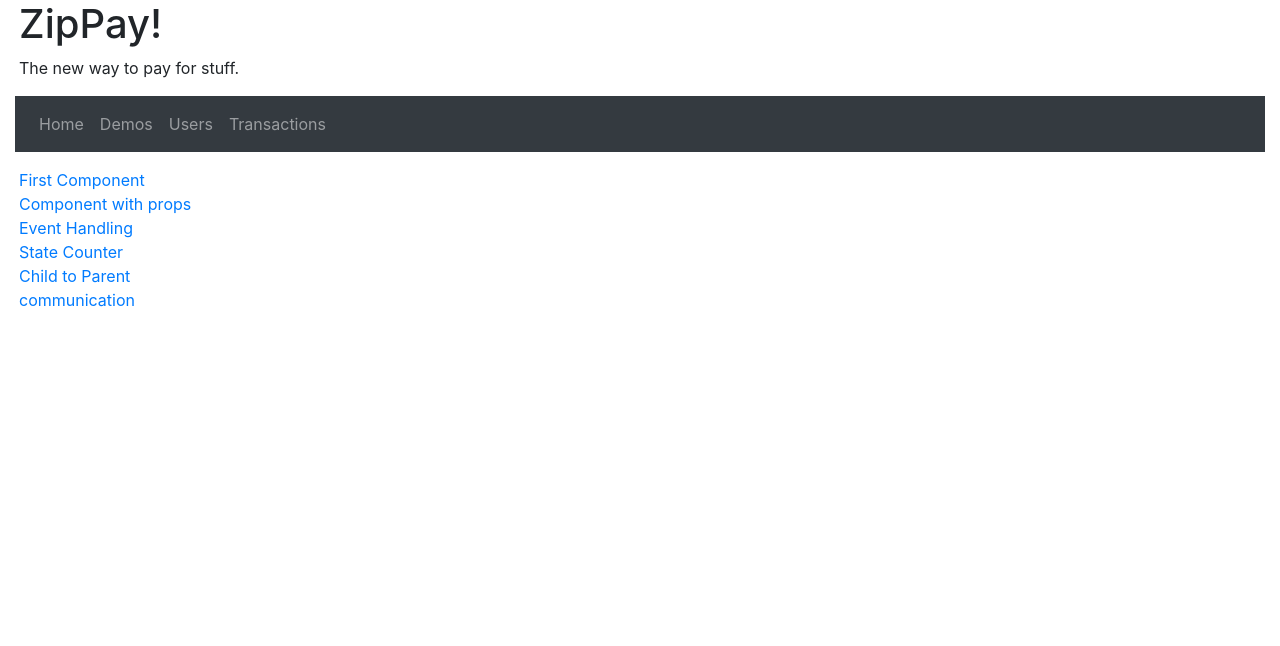
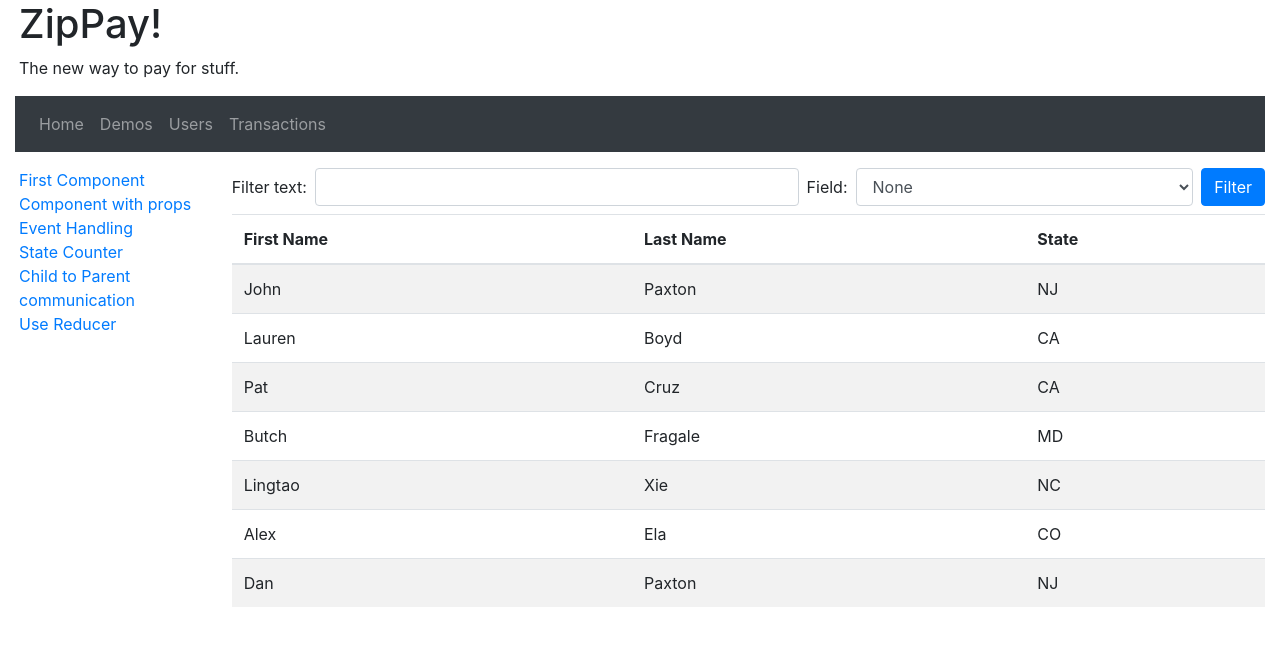
Before and after one commit to benelan/esri-online, a React (Create React App) app: page /demos/use-reducer in a window 1280 px wide. Shown: the top 646 px of the page. Built offline with nearby package versions, Linux system fonts and the light colour scheme.

Commit message:
Wednesday morning

```diff
--- a/src/demos/DemosManager.tsx
+++ b/src/demos/DemosManager.tsx
@@ -5,6 +5,7 @@ import { UsingCustomGreeter } from './CustomGreeter';
 import EventHandling from './EventHandling';
 import StateCounter from './StateCounter';
 import ChildToParent from './ChildToParent';
+import UseReducerManager from './use-reducer/UseReducerManager';
 
 function DemosManager() {
   return (
@@ -26,6 +27,9 @@ function DemosManager() {
           <li>
             <Link to="/demos/child-to-parent">Child to Parent communication</Link>
           </li>
+          <li>
+            <Link to="/demos/use-reducer">Use Reducer</Link>
+          </li>
         </ul>
       </div>
       <div className="col">
@@ -45,6 +49,9 @@ function DemosManager() {
           <Route path="/demos/child-to-parent">
             <ChildToParent />
           </Route>
+          <Route path="/demos/use-reducer">
+            <UseReducerManager />
+          </Route>
         </Switch>
       </div>
     </div>
--- /dev/null
+++ b/src/demos/use-reducer/UseReducerFilter.tsx
@@ -0,0 +1,62 @@
+import React, { useState, FormEvent } from 'react';
+import { PeopleFilter } from './UseReducerManager';
+import { Person } from './people';
+
+interface UseReducerFilterProps {
+  callFilter: (filter: PeopleFilter) => void;
+}
+
+const UseReducerFilter = ({ callFilter }: UseReducerFilterProps) => {
+  const [filterText, setFilterText] = useState('');
+  const [filterField, setFilterField] = useState<keyof Person | ''>('');
+
+  const updateState = (
+    event: FormEvent<HTMLInputElement | HTMLSelectElement>,
+  ) => {
+    if (event.currentTarget.id === 'filter-text') {
+      setFilterText(event.currentTarget.value);
+    } else if (event.currentTarget.id === 'filter-field') {
+      setFilterField(event.currentTarget.value as keyof Person | '');
+    }
+  };
+
+  return (
+    <form className="form-inline mb-2">
+      {/* <div className="form-group"> */}
+      <label htmlFor="filter-text">Filter text: </label>
+      <input
+        type="text"
+        id="filter-text"
+        className="form-control mx-sm-2 ml-sm-2 flex-grow-1"
+        value={filterText}
+        onChange={updateState}
+      />
+      {/* </div> */}
+      {/* <div className="form-group"> */}
+      <label htmlFor="filter-field">Field: </label>
+      <select
+        id="filter-field"
+        className="form-control mx-sm-2 flex-grow-1"
+        value={filterField}
+        onChange={updateState}
+      >
+        <option value="">None</option>
+        <option value="firstName">First Name</option>
+        <option value="lastName">Last Name</option>
+        <option value="state">State</option>
+      </select>
+      {/* </div> */}
+      {/* <div> */}
+      <button
+        type="button"
+        className="btn btn-primary"
+        onClick={() => callFilter({ filterField, filterText })}
+      >
+        Filter
+      </button>
+      {/* </div> */}
+    </form>
+  );
+};
+
+export default UseReducerFilter;
--- /dev/null
+++ b/src/demos/use-reducer/UseReducerGrid.tsx
@@ -0,0 +1,59 @@
+import React from 'react';
+import { Person } from './people';
+import { SortField, PeopleFilter } from './UseReducerManager';
+
+interface UseReducerGridProps {
+  people: Person[];
+  filter?: PeopleFilter;
+  clickHeader?: (header: SortField) => void;
+}
+
+const UseReducerGrid = ({
+  people,
+  filter,
+  clickHeader,
+}: UseReducerGridProps) => {
+  const highlightRow = (person: Person): string => {
+    if (filter) {
+      if (filter.filterText === '') {
+        return '';
+      } else {
+        const filterRe = new RegExp(filter.filterText, 'i');
+        let searchText = Object.values(person).join(' ');
+        if (filter.filterField !== '') {
+          searchText = person[filter.filterField];
+        }
+        // return person[filter.filterField].includes(filter.filterText);
+        return filterRe.test(searchText) ? 'highlight' : '';
+      }
+    }
+    return '';
+  };
+
+  return (
+    <table className="table table-striped table-hover">
+      <thead>
+        <tr>
+          <th onClick={() => clickHeader && clickHeader('firstName')}>
+            First Name
+          </th>
+          <th onClick={() => clickHeader && clickHeader('lastName')}>
+            Last Name
+          </th>
+          <th onClick={() => clickHeader && clickHeader('state')}>State</th>
+        </tr>
+      </thead>
+      <tbody>
+        {people.map((person) => (
+          <tr key={person.id} className={highlightRow(person)}>
+            <td>{person.firstName}</td>
+            <td>{person.lastName}</td>
+            <td>{person.state}</td>
+          </tr>
+        ))}
+      </tbody>
+    </table>
+  );
+};
+
+export default UseReducerGrid;
--- /dev/null
+++ b/src/demos/use-reducer/UseReducerManager.tsx
@@ -0,0 +1,66 @@
+import React, { useReducer } from 'react';
+import { Person, people } from './people';
+import UseReducerGrid from './UseReducerGrid';
+import * as lodash from 'lodash';
+import UseReducerFilter from './UseReducerFilter';
+
+import './use-reducer.css';
+
+type SortDirection = 'asc' | 'desc';
+export type SortField = keyof Person | '';
+export interface PeopleFilter {
+  filterField: keyof Person | '';
+  filterText: string;
+}
+
+interface DemoState {
+  people: Person[];
+  peopleFilter: PeopleFilter | null;
+  sortField: SortField;
+  sortDirection: SortDirection;
+}
+
+const initialState: DemoState = {
+  people,
+  peopleFilter: null,
+  sortField: '',
+  sortDirection: 'asc',
+};
+
+type Action = { type: 'sort'; payload: SortField };
+
+function reducer(state: DemoState, action: Action): DemoState {
+  switch (action.type) {
+    case 'sort': {
+      let sortDirection: SortDirection = 'asc';
+      if (state.sortField === action.payload && state.sortDirection === 'asc') {
+        sortDirection = 'desc';
+      }
+      return { ...state, sortDirection, sortField: action.payload };
+    }
+    default:
+      return state;
+  }
+}
+
+const UseReducerManager = () => {
+  const [state, dispatch] = useReducer(reducer, initialState);
+
+  const displayPeople = lodash.orderBy(
+    state.people,
+    state.sortField,
+    state.sortDirection,
+  );
+
+  return (
+    <section>
+      <UseReducerFilter callFilter={() => console.log('callFilter')} />
+      <UseReducerGrid
+        people={displayPeople}
+        clickHeader={(field) => dispatch({ type: 'sort', payload: field })}
+      />
+    </section>
+  );
+};
+
+export default UseReducerManager;
--- /dev/null
+++ b/src/demos/use-reducer/people.ts
@@ -0,0 +1,52 @@
+export interface Person {
+  id: string;
+  firstName: string;
+  lastName: string;
+  state: string;
+}
+
+export const people: Person[] = [
+  {
+    id: '1',
+    firstName: 'John',
+    lastName: 'Paxton',
+    state: 'NJ',
+  },
+  {
+    id: '2',
+    firstName: 'Lauren',
+    lastName: 'Boyd',
+    state: 'CA',
+  },
+
+  {
+    id: '3',
+    firstName: 'Pat',
+    lastName: 'Cruz',
+    state: 'CA',
+  },
+  {
+    id: '4',
+    firstName: 'Butch',
+    lastName: 'Fragale',
+    state: 'MD',
+  },
+  {
+    id: '5',
+    firstName: 'Lingtao',
+    lastName: 'Xie',
+    state: 'NC',
+  },
+  {
+    id: '6',
+    firstName: 'Alex',
+    lastName: 'Ela',
+    state: 'CO',
+  },
+  {
+    id: '7',
+    firstName: 'Dan',
+    lastName: 'Paxton',
+    state: 'NJ',
+  },
+];
--- /dev/null
+++ b/src/demos/use-reducer/use-reducer.css
@@ -0,0 +1,3 @@
+.highlight {
+  background-color: yellowgreen;
+}
```
Also changed, not shown: 1 other file (tests, documents, lock files or other folders).
